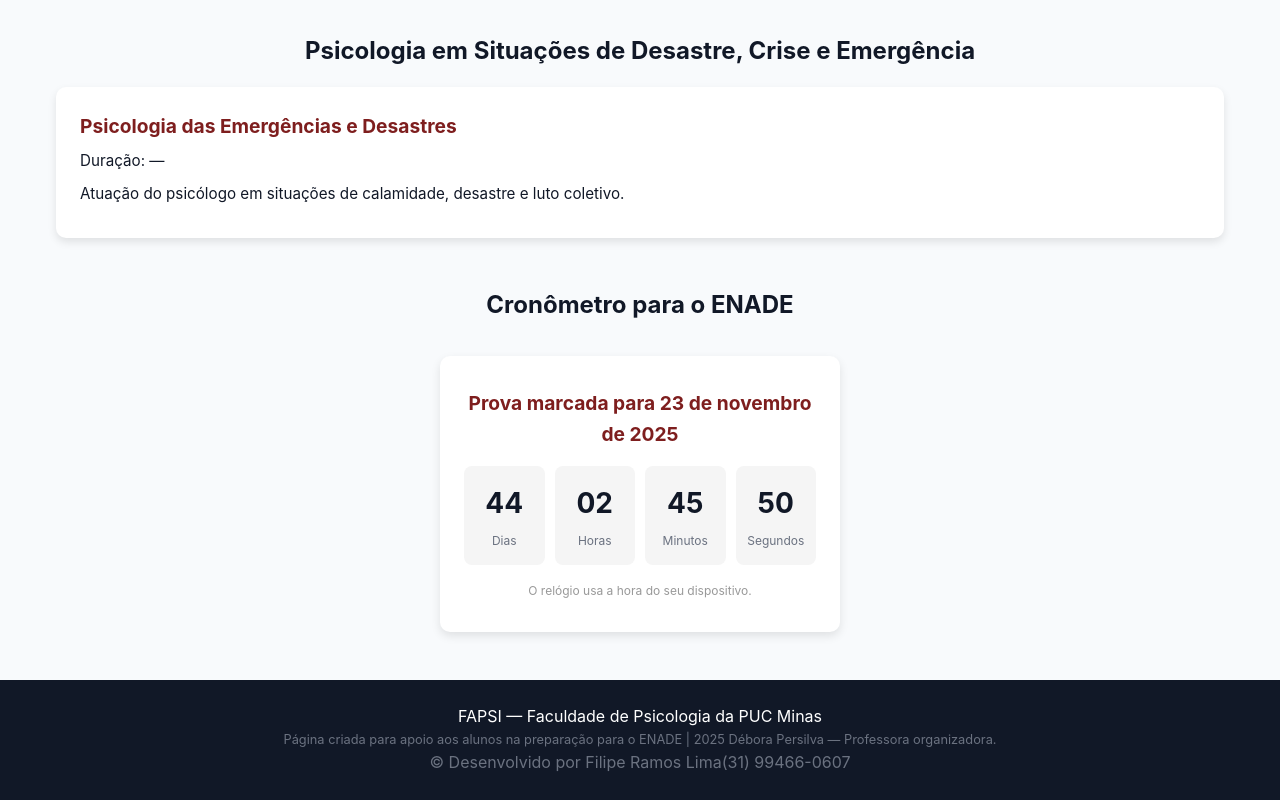
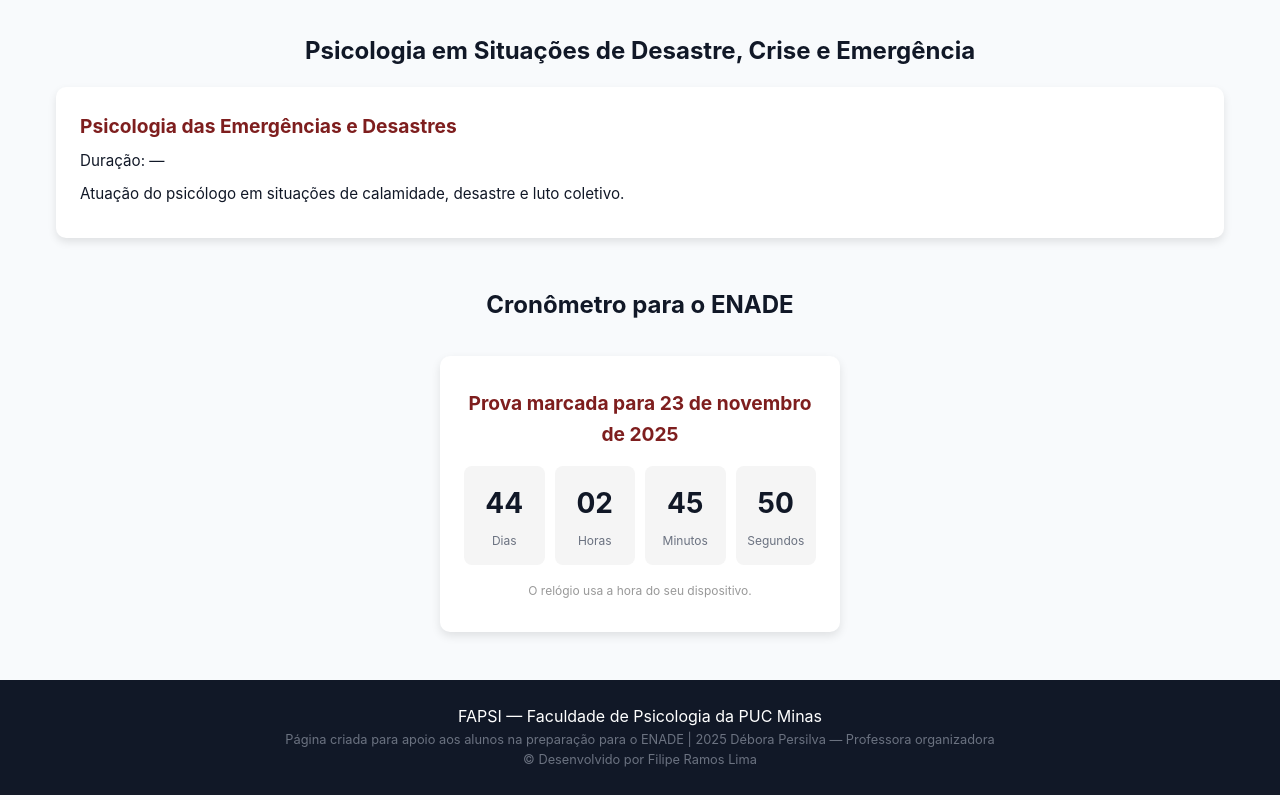
Before and after one commit to Filipe160/ENADE-FAPSI, a plain HTML site: page index.html in a window 1280 px wide. Shown: the part 2624-3424 px from the top of the page. Drawn offline with Linux system fonts and the light colour scheme.

Commit message:
Update index.html

```diff
--- a/index.html
+++ b/index.html
@@ -193,8 +193,8 @@
 
   <footer>
     <p>FAPSI — Faculdade de Psicologia da PUC Minas</p>
-    <p class="small">Página criada para apoio aos alunos na preparação para o ENADE | <span id="year"></span> Débora Persilva — Professora organizadora.</p>
-    <p><span id="year"></span><span class="muted">© Desenvolvido por Filipe Ramos Lima(31) 99466-0607</span></p>
+    <p class="small">Página criada para apoio aos alunos na preparação para o ENADE | <span id="year"></span> Débora Persilva — Professora organizadora</p>
+    <p class="small"><span id="year"></span><span class="muted">© Desenvolvido por Filipe Ramos Lima</span></p>
   </footer>
 
   <script>
```
